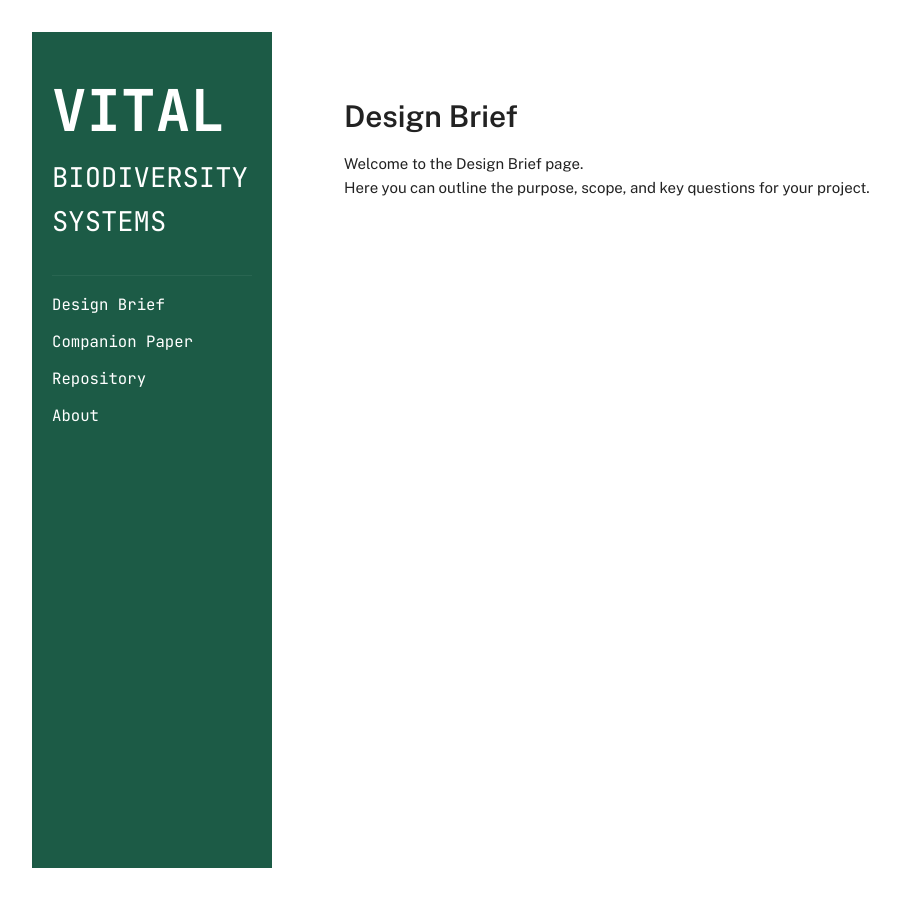
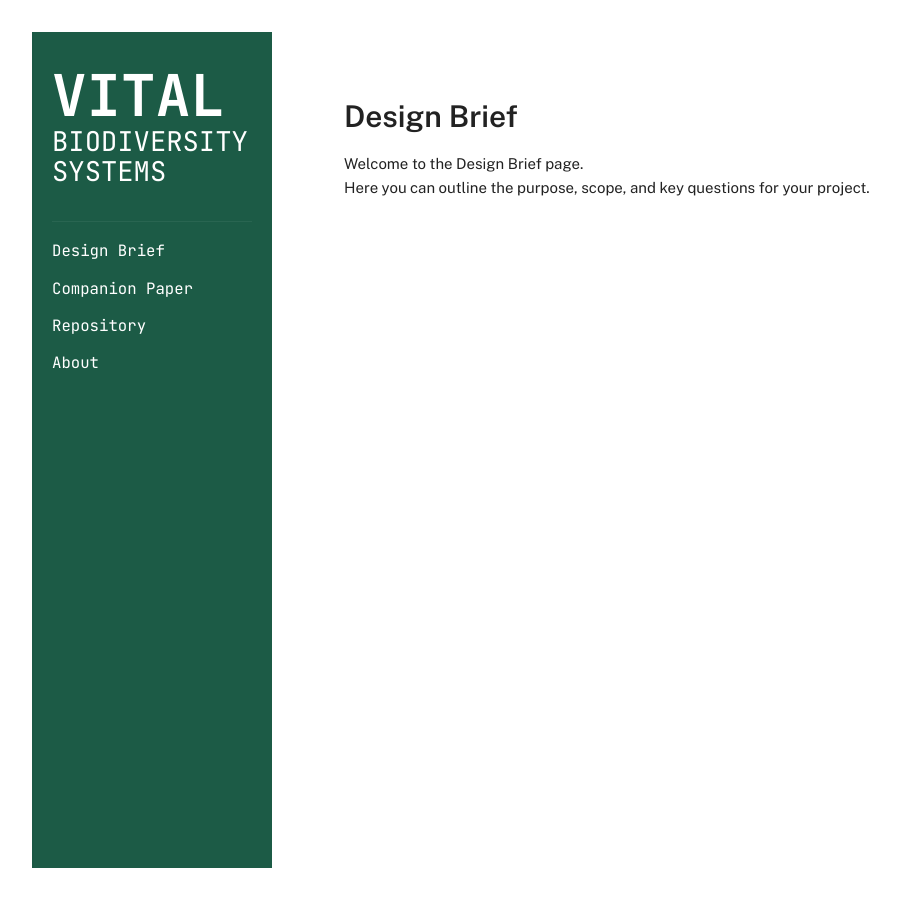
Before and after one commit to vitalbiodiversity/vitalbiodiversity.github.io, a Jekyll site: the page built from index.md, in a window 1280 px wide and 900 px high. Shown: the whole window, without its empty margins (58-958 px from the left). Built offline with Jekyll 4.4.1, drawn with Linux system fonts in a browser that asks for light colours.

Commit message:
Update style.css

```diff
--- a/assets/css/style.css
+++ b/assets/css/style.css
@@ -80,6 +80,13 @@ body {
 .site-title a {
   text-decoration: none;
   color: #fff;
+}
+
+.site-title .title-large,
+.site-title .title-small {
+  display: inline-block;    /* ensures consistent spacing */
+  line-height: 1.1;         /* reduces vertical space, tweak as needed */
+  margin: 0;                /* remove default margin */
 }
 
 /* Larger part of title */
```
